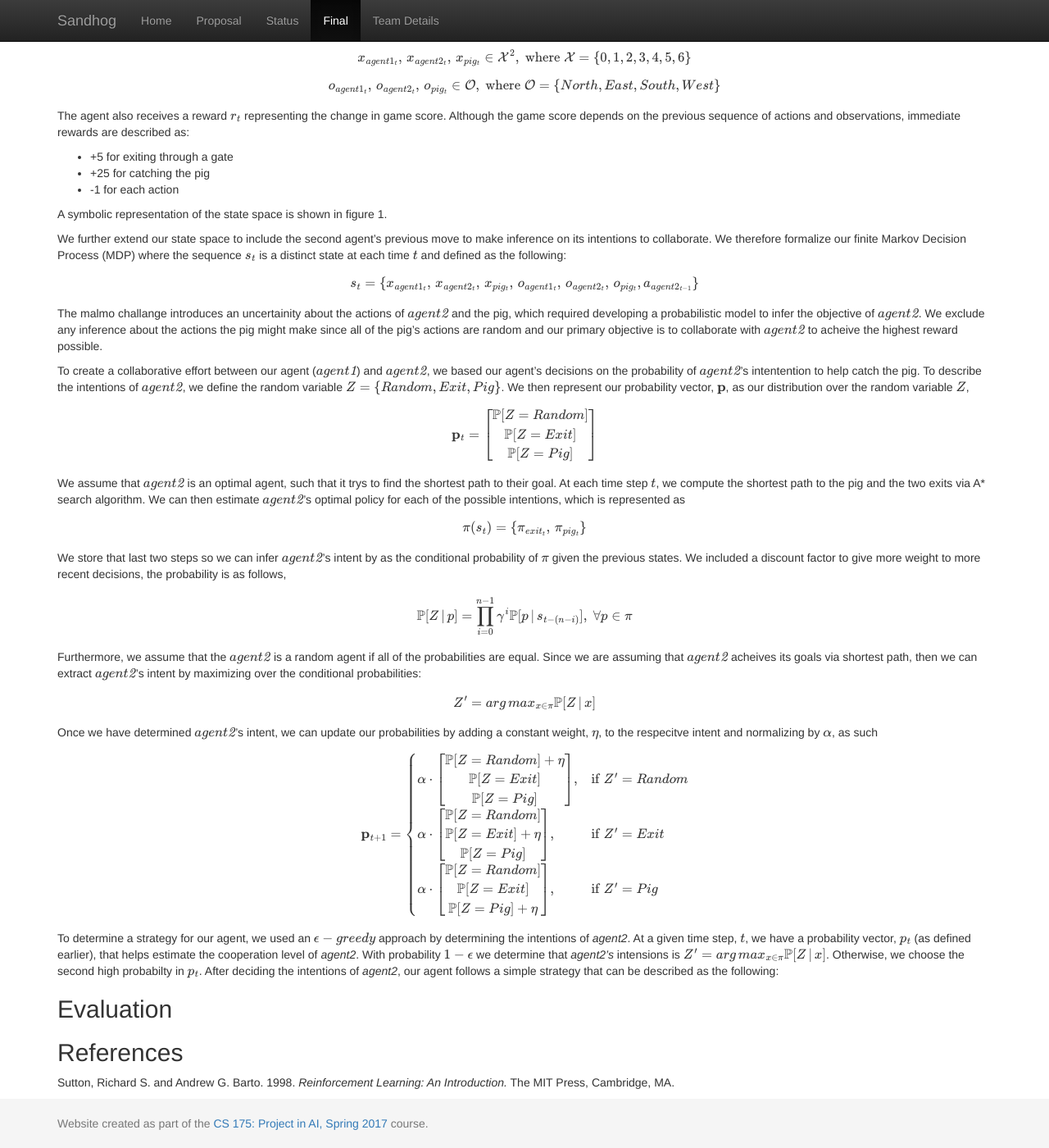
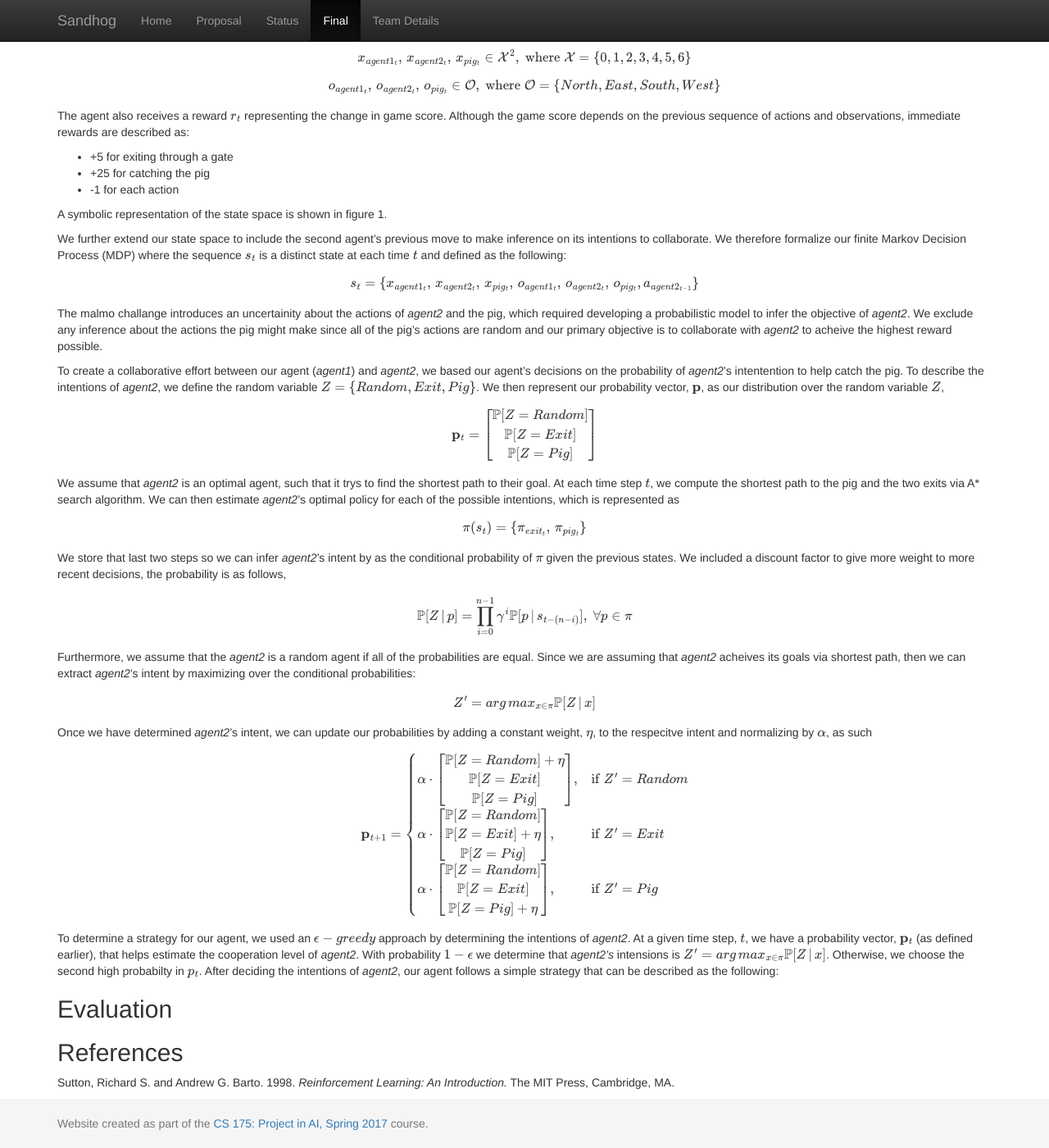
Before and after one commit to hfloresr/Sandhog, a Jekyll site: the page built from docs/final.md, in a window 1280 px wide and 1400 px high, scrolled down 892 px. Shown: the whole window at 82% size. Built offline with Jekyll 4.4.1, drawn with Linux system fonts in a browser that asks for light colours; formulas are drawn with MathJax 3.

Commit message:
switched to markdown italics

```diff
--- a/docs/final.md
+++ b/docs/final.md
@@ -34,9 +34,9 @@ We further extend our state space to include the second agent's previous move to
 $$s_t = \{x_{agent1_{t}}, \, x_{agent2_{t}}, \, x_{pig_{t}}, \, o_{agent1_{t}}, \, o_{agent2_{t}}, \, o_{pig_{t}}, a_{agent2_{t-1}}\}$$
 
 
-The malmo challange introduces an uncertainity about the actions of $$\textit{agent2}$$ and the pig, which required developing a probabilistic model to infer the objective of $$\textit{agent2}$$. We exclude any inference about the actions the pig might make since all of the pig's actions are random and our primary objective is to collaborate with $$\textit{agent2}$$ to acheive the highest reward possible.
+The malmo challange introduces an uncertainity about the actions of *agent2* and the pig, which required developing a probabilistic model to infer the objective of *agent2*. We exclude any inference about the actions the pig might make since all of the pig's actions are random and our primary objective is to collaborate with *agent2* to acheive the highest reward possible.
 
-To create a collaborative effort between our agent ($$\textit{agent1}$$) and $$\textit{agent2}$$, we based our agent's decisions on the probability of $$\textit{agent2}$$'s intentention to help catch the pig.  To describe the intentions of $$\textit{agent2}$$, we define the random variable $$Z = \{Random, Exit, Pig\}$$. We then represent our probability vector, $$\mathbf{p}$$, as our distribution over the random variable $$Z$$,
+To create a collaborative effort between our agent (*agent1*) and *agent2*, we based our agent's decisions on the probability of *agent2*'s intentention to help catch the pig.  To describe the intentions of *agent2*, we define the random variable $$Z = \{Random, Exit, Pig\}$$. We then represent our probability vector, $$\mathbf{p}$$, as our distribution over the random variable $$Z$$,
 
 $$\mathbf{p}_{t} =
 \begin{bmatrix}
@@ -45,20 +45,20 @@ $$\mathbf{p}_{t} =
 \mathbb{P}[Z = Pig]
 \end{bmatrix}$$
 
-We assume that $$\textit{agent2}$$ is an optimal agent, such that it trys to find the shortest path to their goal. At each time step $$t$$, we compute the shortest path to the pig and the two exits via A* search algorithm. We can then estimate $$\textit{agent2}$$'s optimal policy for each of the possible intentions, which is represented as
+We assume that *agent2* is an optimal agent, such that it trys to find the shortest path to their goal. At each time step $$t$$, we compute the shortest path to the pig and the two exits via A* search algorithm. We can then estimate *agent2*'s optimal policy for each of the possible intentions, which is represented as
 
 $$\pi(s_{t}) = \{\pi_{exit_{t}}, \, \pi_{pig_{t}}\}$$
 
-We store that last two steps so we can infer $$\textit{agent2}$$'s intent by as the conditional probability of $$\pi$$ given the previous states. We included a discount factor to give more weight to more recent decisions, the probability is as follows,
+We store that last two steps so we can infer *agent2*'s intent by as the conditional probability of $$\pi$$ given the previous states. We included a discount factor to give more weight to more recent decisions, the probability is as follows,
 
 $$\mathbb{P}[Z \, \lvert \, p]
 = \prod_{i=0}^{n-1} \gamma^i \mathbb{P}[p \, \lvert \, s_{t-(n-i)}], \; \forall p \in \pi$$
 
-Furthermore, we assume that the $$\textit{agent2}$$ is a random agent if all of the probabilities are equal. Since we are assuming that $$\textit{agent2}$$ acheives its goals via shortest path, then we can extract $$\textit{agent2}$$'s intent by maximizing over the conditional probabilities:
+Furthermore, we assume that the *agent2* is a random agent if all of the probabilities are equal. Since we are assuming that *agent2* acheives its goals via shortest path, then we can extract *agent2*'s intent by maximizing over the conditional probabilities:
 
 $$Z' = arg\,max_{x \in \pi} \mathbb{P}[Z \, \lvert \, x]$$
 
-Once we have determined $$\textit{agent2}$$'s intent, we can update our probabilities by adding a constant weight, $$\eta$$, to the respecitve intent and normalizing by $$\alpha$$, as such
+Once we have determined *agent2*'s intent, we can update our probabilities by adding a constant weight, $$\eta$$, to the respecitve intent and normalizing by $$\alpha$$, as such
 
 $$\mathbf{p}_{t+1} =
 \begin{cases}
@@ -85,7 +85,7 @@ $$\mathbf{p}_{t+1} =
 \end{bmatrix}, & \text{if $Z' = Pig$}\\
 \end{cases}$$
 
-To determine a strategy for our agent, we used an $$\epsilon - greedy$$ approach by determining the intentions of *agent2*. At a given time step, $$t$$, we have a probability vector, $$p_{t}$$ (as defined earlier), that helps estimate the cooperation level of *agent2*. With probability $$1 - \epsilon$$ we determine that *agent2's* intensions is $$Z' = arg\,max_{x \in \pi} \mathbb{P}[Z \, \lvert \, x]$$. Otherwise, we choose the second high probabilty in $$p_{t}$$. After deciding the intentions of *agent2*, our agent follows a simple strategy that can be described as the following:
+To determine a strategy for our agent, we used an $$\epsilon - greedy$$ approach by determining the intentions of *agent2*. At a given time step, $$t$$, we have a probability vector, $$\mathbf{p}_{t}$$ (as defined earlier), that helps estimate the cooperation level of *agent2*. With probability $$1 - \epsilon$$ we determine that *agent2's* intensions is $$Z' = arg\,max_{x \in \pi} \mathbb{P}[Z \, \lvert \, x]$$. Otherwise, we choose the second high probabilty in $$p_{t}$$. After deciding the intentions of *agent2*, our agent follows a simple strategy that can be described as the following:
 
 
 ## Evaluation
```
